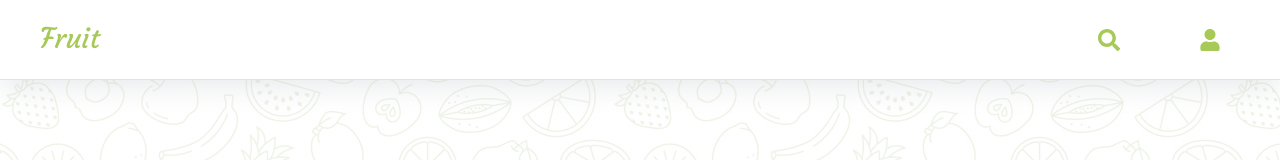
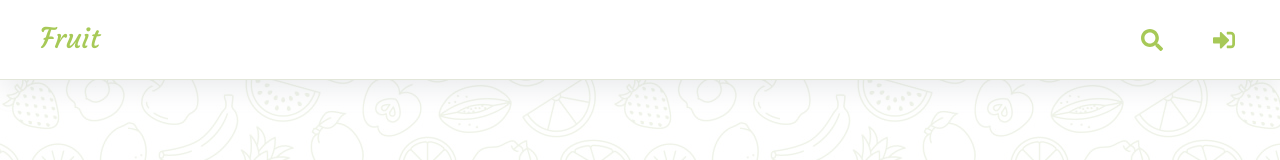
Before and after one commit to Jemeye/fruit-app, a React (Vite) app: page /login in a window 1280 px wide. Shown: the top 160 px of the page. Built offline with nearby package versions, Linux system fonts and the light colour scheme.

Commit message:
signup button in header

```diff
--- a/src/App.css
+++ b/src/App.css
@@ -95,7 +95,8 @@ p {
 
 .header-container .nav-container .nav-list button {
   background-color: transparent;
-  border: none
+  border: none;
+  padding: 0 5px;
 }
 
 .header-container .nav-container .nav-list button:focus {
@@ -123,16 +124,6 @@ p {
   margin-bottom: 0;
   color: var(--green)
 }
-
-/* main{
-  display: flex;
-  justify-content: center;
-  align-items: center;
-  width: 100vw;
-  height: 100vh;
-  padding: 0 10%;
-  z-index: 2;
-} */
 
 /* main */
 main{
--- a/src/components/header.jsx
+++ b/src/components/header.jsx
@@ -1,9 +1,23 @@
-// import { Link } from "react-router-dom";
-import { FaSearch } from "react-icons/fa";
-import { FaUser } from "react-icons/fa";
+import { FaSearch, FaSignInAlt, FaSignOutAlt } from "react-icons/fa";
 import { Link } from "react-router-dom";
+import { useNavigate } from "react-router-dom";
 
 function Header() {
+
+    const navigate = useNavigate();
+    const isAuthenticated = localStorage.getItem('user');
+
+    // This function removes the user from the local storage and redirects to the login page
+    const logOut = (e) => {
+        e.preventDefault();
+        if (isAuthenticated) {
+            localStorage.removeItem('user');
+            navigate('/login');
+        } else {
+            navigate('/login');
+        }
+    }
+
 
     return (
         <header className="header-container">
@@ -13,7 +27,11 @@ function Header() {
             <nav className="nav-container">
                 <ul className="nav-list">
                     <li className="nav-item"><FaSearch></FaSearch></li>
-                    <button><li className="nav-item"><FaUser></FaUser></li></button>
+                    <button onClick={logOut}>
+                        <li className="nav-item">
+                            { isAuthenticated ? <FaSignOutAlt></FaSignOutAlt> : <FaSignInAlt></FaSignInAlt> }
+                        </li>
+                    </button>
                 </ul>
             </nav>
         </header>
```
